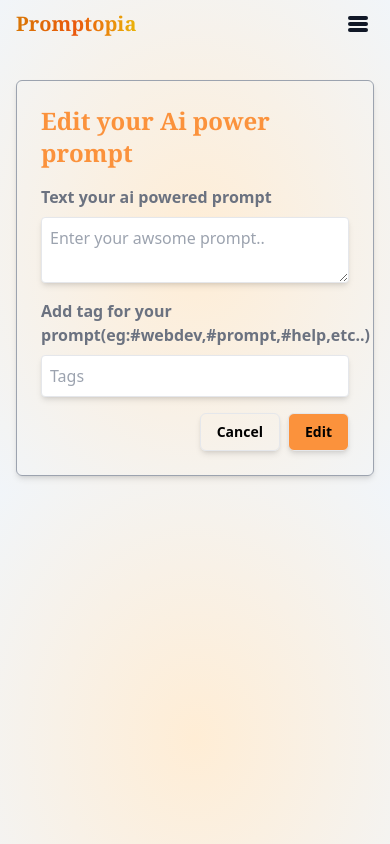
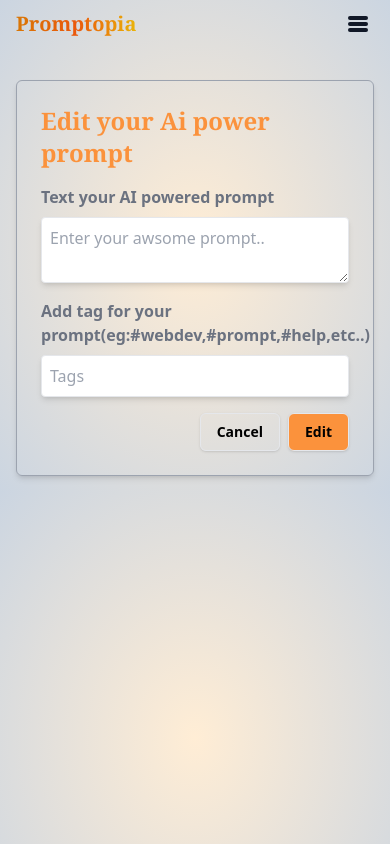
Before and after one commit to AungMyoAye101/next-prompt, a Next.js app: page /updatePrompt/1 in a window 390 px wide. Built offline with nearby package versions, Linux system fonts and the light colour scheme; no server answers.

Commit message:
update layout

```diff
--- a/src/app/layout.tsx
+++ b/src/app/layout.tsx
@@ -16,7 +16,7 @@
 }>) {
   return (
     <html lang="en">
-      <body className=" bg-gradient-radial from-orange-100 to-slate-100">
+      <body className=" bg-gradient-radial from-orange-100 to-slate-300">
         <Provider>
           <main className="max-w-6xl mx-auto">
             <Nav />
--- a/src/components/PromptCard.tsx
+++ b/src/components/PromptCard.tsx
@@ -36,7 +36,7 @@
     <>
       <section
         className={`grid sm:grid-cols-2  ${
-          !isProfile ? "md:grid-cols-3  lg:grid-cols-4 " : ""
+          !isProfile ? " lg:grid-cols-3 xl:grid-cols-4 " : ""
         }gap-4 `}
       >
         {post !== undefined &&
@@ -53,7 +53,7 @@
                       width={40}
                       height={40}
                       alt="user profile"
-                      className="rounded-full ring ring-sky-200"
+                      className="rounded-full ring ring-sky-200 hover:ring-purple-400"
                     />
                   </Link>
                   <div>
@@ -71,7 +71,7 @@
                   </p>
                   <button
                     onClick={() => handelTag(post.tag)}
-                    className=" font-serif text-sm font-semibold text-gray-800"
+                    className=" font-serif text-sm font-semibold text-gray-800 hover:text-blue-400"
                   >
                     {post.tag}
                   </button>
--- a/src/components/PromptCreateForm.tsx
+++ b/src/components/PromptCreateForm.tsx
@@ -15,13 +15,13 @@
       <form action={createPrompt} className="flex flex-col gap-4">
         <div className="flex flex-col gap-2">
           <label htmlFor="prompt" className="font-semibold text-gray-500">
-            Text your ai powered prompt
+            Text your AI powered prompt
           </label>
           <textarea
             name="prompt"
             id="prompt"
             placeholder="Enter your awsome prompt.."
-            className="p-2 border border-gray-200 rounded shadow-md "
+            className="p-2 border border-gray-200 rounded shadow-md outline-none focus:border-green-400 "
           />
         </div>
         <div className="flex flex-col gap-2">
@@ -32,19 +32,19 @@
             type="text"
             name="tag"
             placeholder="Tags "
-            className="p-2 border border-gray-200 rounded shadow-md "
+            className="p-2 border border-gray-200 rounded shadow-md outline-none focus:outline-none focus:border-green-400 "
           />
         </div>
         <div className="flex justify-end gap-2">
           <Link
             href="/"
-            className="px-4 py-2 text-sm text-mono border border-gray-200 rounded-md font-semibold shadow-md"
+            className="px-4 py-2 text-sm text-mono border border-gray-200 rounded-md font-semibold shadow hover:rounded-full hover:bg-orange-400 "
           >
             Cancel
           </Link>
           <button
             type="submit"
-            className="px-4 py-2 text-sm text-mono bg-orange-400 border border-gray-200 rounded-md font-semibold shadow-md"
+            className="px-4 py-2 text-sm text-mono bg-orange-400 border border-gray-200 rounded-md font-semibold shadow hover:rounded-full hover:bg-lime-500"
           >
             {type}
           </button>
--- a/src/utils/database.js
+++ b/src/utils/database.js
@@ -6,7 +6,6 @@
   mongoose.set("strictQuery", true);
 
   if (isConnect) {
-    console.log("mongo db is connected");
     return;
   } else {
     try {
@@ -15,7 +14,6 @@
       });
 
       isConnect = true;
-      console.log("mongo db is connected");
     } catch (error) {
       console.log(error);
     }
```
